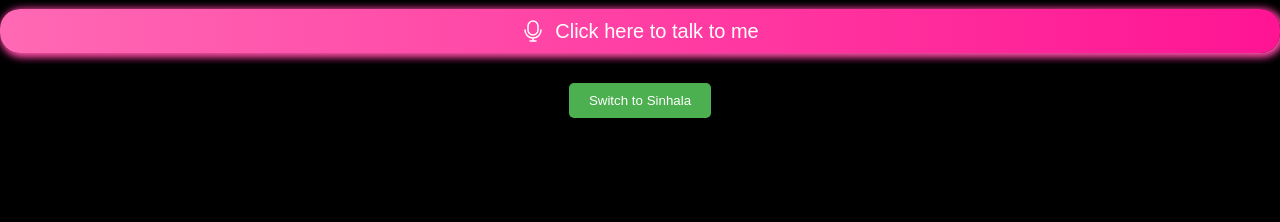
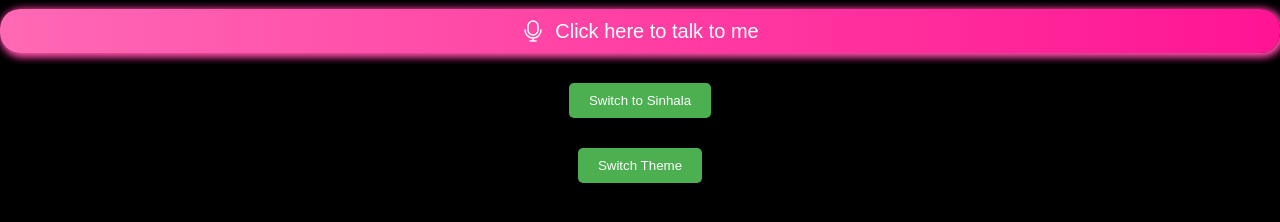
Before and after one commit to nimeshbalasooriya/NHB-nova-v3, a website: page index.html in a window 1280 px wide. Shown: the part 444-666 px from the top of the page. Drawn offline with Linux system fonts and the light colour scheme; a web font is replaced by a local one.

Commit message:
Update index.html

```diff
--- a/index.html
+++ b/index.html
@@ -19,6 +19,10 @@
         Switch to Sinhala
     </button>
 
+    <button id="themeBtn">
+        Switch Theme
+    </button>
+
     <script src="script.js"></script>
 </body>
 </html>
```
